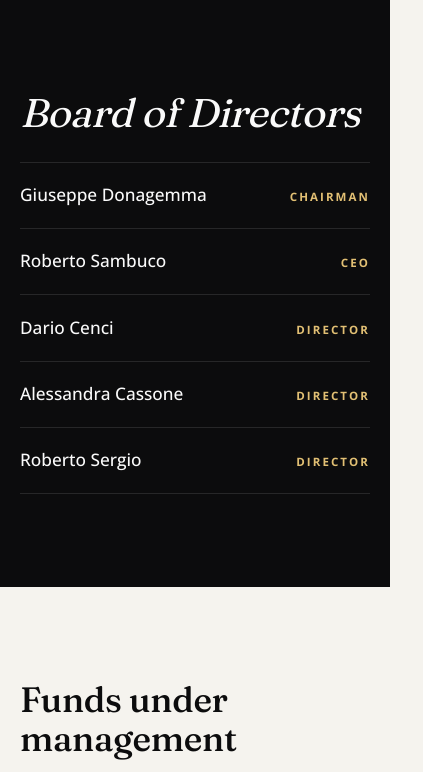
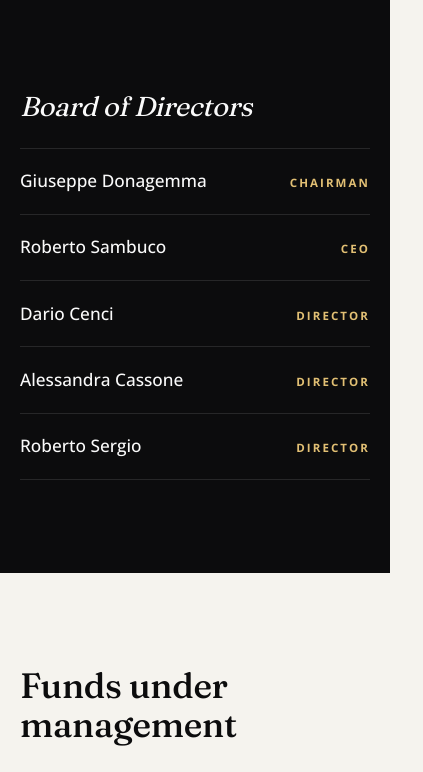
Before and after one commit to darscott98/originesgr, a Next.js app: page /en in a window 390 px wide. Shown: the part 3936-4708 px from the top of the page, 423 px wide, since content can reach past the window. Built offline with nearby package versions, Linux system fonts and the light colour scheme.

Commit message:
feat: update contact email icon and improve section heading responsiveness

```diff
--- a/styles/globals.css
+++ b/styles/globals.css
@@ -452,7 +452,7 @@ section[id]{scroll-margin-top:88px}
 .contact h2{font-size:clamp(2.8rem,7.6vw,6.2rem);font-weight:500;line-height:1.02;letter-spacing:-.015em;color:var(--ink);margin-top:1.9rem}
 .contact h2 em{font-style:italic;color:var(--gold-d);font-weight:500}
 .contact .mail{margin-top:clamp(1.8rem,4vh,2.6rem);font-family:var(--font-fraunces),serif;font-size:clamp(1.35rem,2.8vw,2rem);color:var(--gold-d);font-style:italic;font-weight:400;display:inline-flex;align-items:center;gap:.6em;border-bottom:1px solid transparent;transition:border-color .4s var(--ease),gap .4s var(--ease)}
-.contact .mail::after{content:"↗";font-style:normal;font-size:.7em;color:var(--gold-d)}
+.contact .mail::after{content:"\2197\FE0E";font-style:normal;font-size:.7em;color:var(--gold-d)}
 .contact .mail:hover{border-color:var(--gold-d);gap:.85em}
 .contact-side{padding-bottom:.5rem}
 .contact-side p{position:relative;color:var(--paper-soft);font-size:clamp(1.02rem,1.35vw,1.16rem);line-height:1.8;max-width:32ch;padding-top:1.7rem}
@@ -529,6 +529,11 @@ footer .wrap{position:relative;z-index:1}
   .stats{grid-template-columns:1fr 1fr}
   .foot-top{grid-template-columns:1fr;gap:2.4rem}
   .foot-bottom{flex-direction:column;gap:1.2rem}
+  /* let long section headings wrap instead of overflowing the viewport */
+  .board-head{flex-wrap:wrap;gap:1rem}
+  .board-head h3{white-space:normal;font-size:clamp(1.7rem,7vw,2.5rem)}
+  .team-sub{flex-wrap:wrap;gap:1rem}
+  .team-sub h3{white-space:normal;font-size:clamp(1.2rem,5.5vw,1.5rem)}
 }
 @media(max-width:480px){
   .sectors,.team-grid{grid-template-columns:1fr}
```
